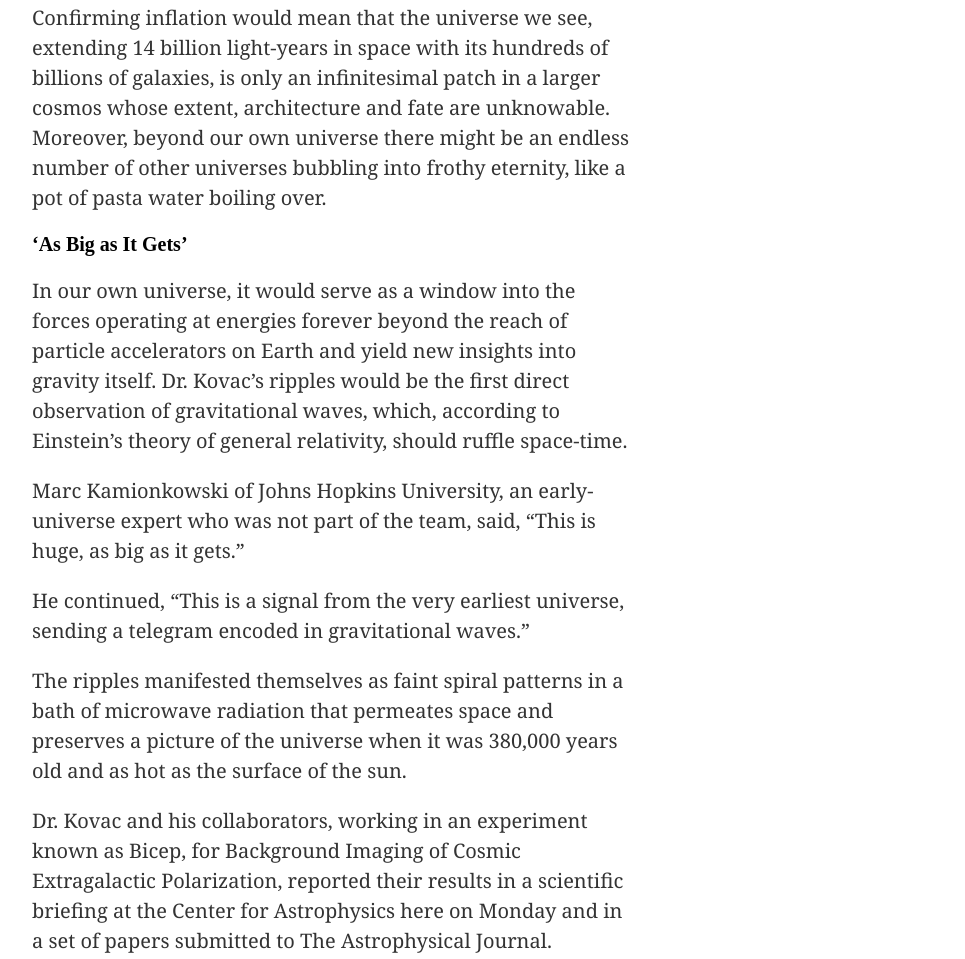
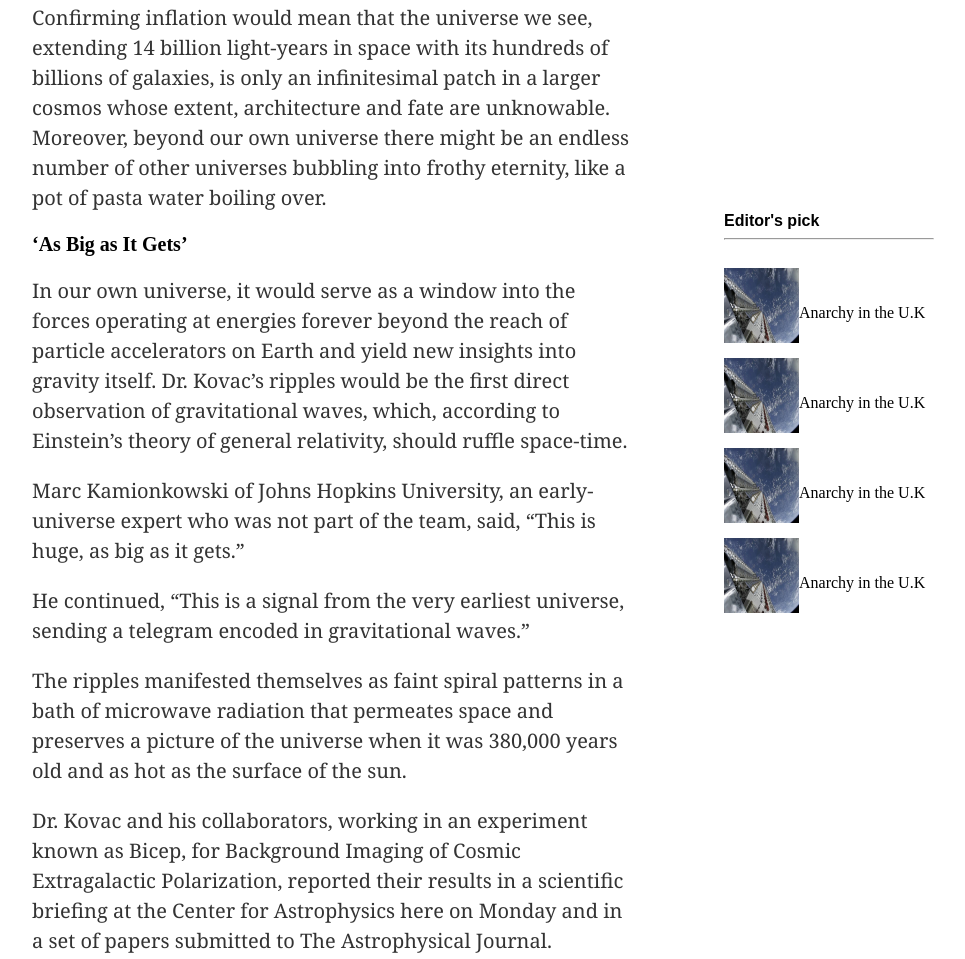
Before and after one commit to serdg0/Positioning-and-floating-elements, a plain HTML site: page index.html in a window 1280 px wide. Shown: the part 2288-3247 px from the top of the page, without its empty margins (276-1241 px from the left). Drawn offline with Linux system fonts and the light colour scheme.

Commit message:
changed navbar and addeed side bars

```diff
--- a/Assets/stylesheet.css
+++ b/Assets/stylesheet.css
@@ -185,6 +185,45 @@ body{
 }
 header{
     margin-top: 38px;
+}
+.aside{
+    position: absolute;
+    right: 0;
+    top: 2500px;
+    margin-right: 70px;
+}
+.aside span{
+    font-family: Arial, Helvetica, sans-serif;
+}
+.aside div{
+    width: 210px;
+    padding-top: 20px;
+}
+.aside p{
+    padding-top: 20px;
+}
+.aside img{
+    float: left;
+    width: 75px;
+    height: 75px;
+}
+.aside-lower {
+    position: absolute;
+    right: 0;
+    top: 5000px;
+    margin-right: 70px;
+    width: 180px;
+    height: 162px;
+}
+.aside-lower p {
+    color: grey;
+}
+.aside-lower h3 {
+    margin-bottom: 0;
+    font-family: Arial, Helvetica, sans-serif;
+}
+.aside-lower button {
+    width: 156px;
 }
 .cover{
     position: relative;
--- a/index.html
+++ b/index.html
@@ -5,6 +5,31 @@
         <title>Space Ripples Reveal Big Bang's Smoking Gun</title>
     </head>
     <body>
+            <div class="aside">
+                    <span><strong>Editor's pick</strong></span>
+                    <hr>
+                    <div>
+                        <img src="./Assets/31SCI-SATELLITES2-threeByTwoSmallAt2X.jpg">
+                        <p>Anarchy in the U.K</p>
+                    </div>
+                    <div>
+                        <img src="./Assets/31SCI-SATELLITES2-threeByTwoSmallAt2X.jpg">
+                        <p>Anarchy in the U.K</p>
+                    </div>
+                    <div>
+                        <img src="./Assets/31SCI-SATELLITES2-threeByTwoSmallAt2X.jpg">
+                        <p>Anarchy in the U.K</p>
+                    </div>
+                    <div>
+                        <img src="./Assets/31SCI-SATELLITES2-threeByTwoSmallAt2X.jpg">
+                        <p>Anarchy in the U.K</p>
+                    </div>
+                </div>
+                <div class="aside-lower">
+                    <h3><strong>Sign Up for Science Times</strong></h3>
+                    <p>We’ll bring you stories that capture the wonders of the human body, nature and the cosmos.</p>
+                    <button class="subscribe-btn">Sign Up</button>
+                </div>
         <header>
             <h1>
                 <span>Space Ripples Reveal</span>
```
